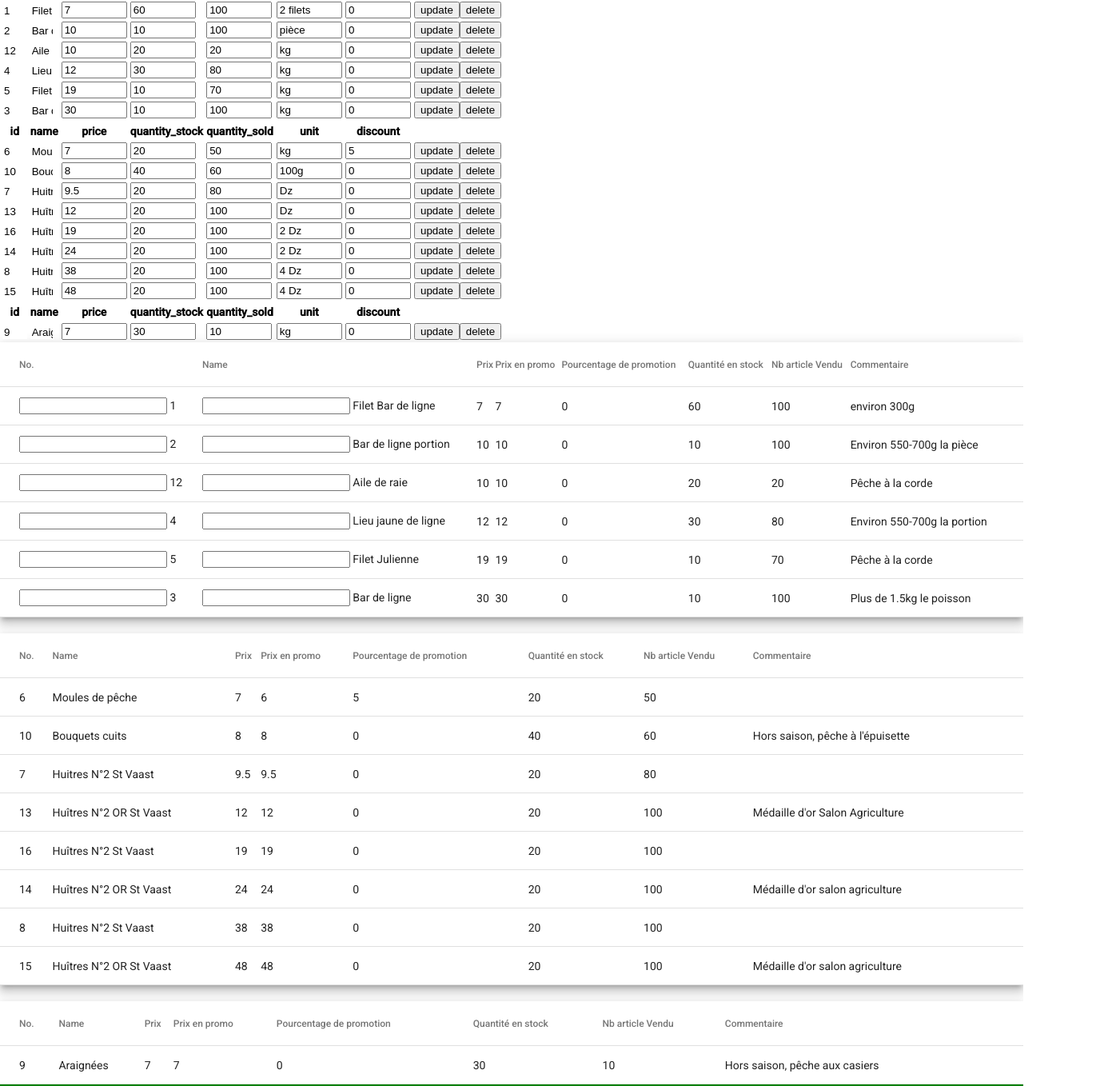
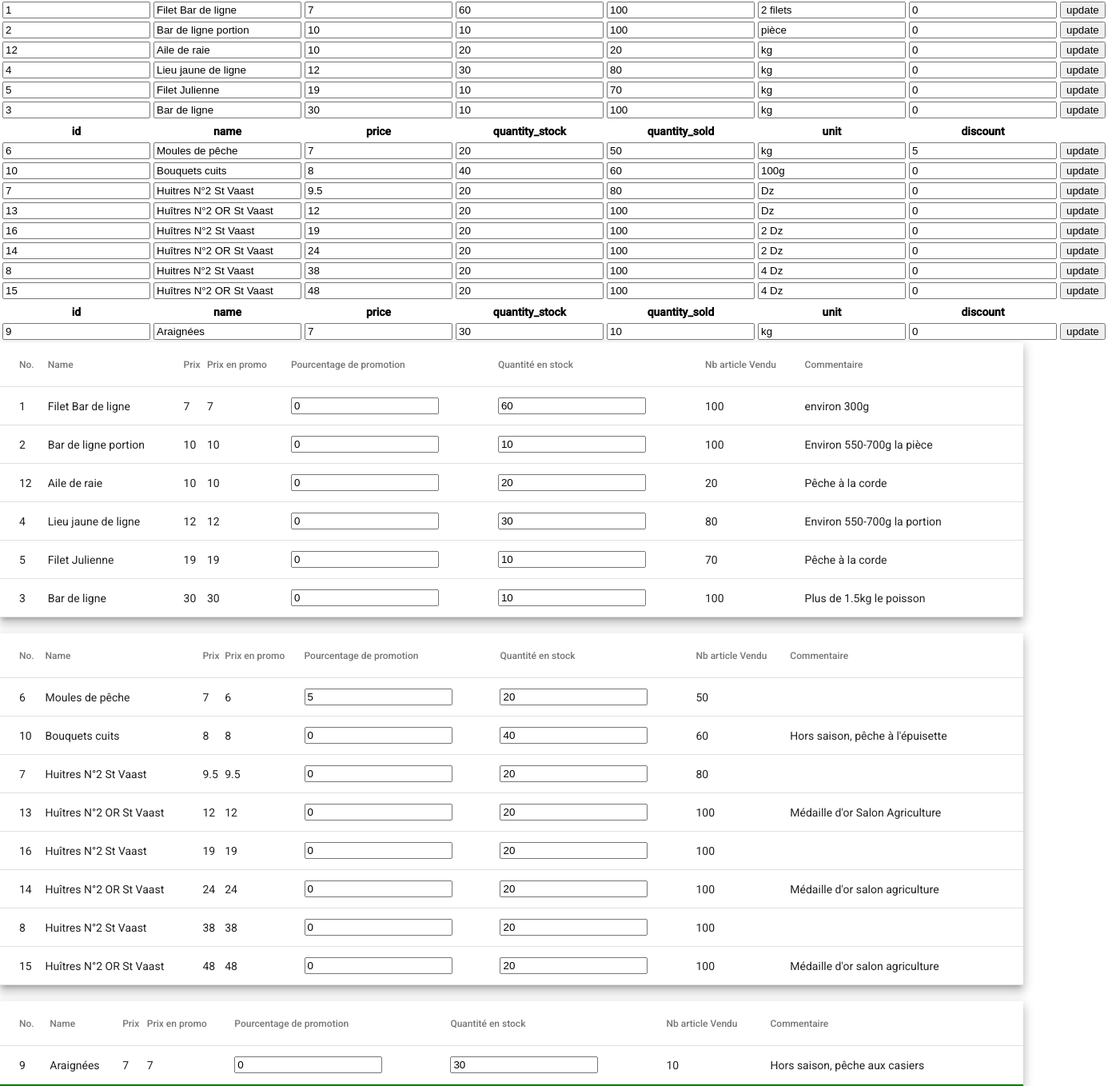
Before and after one commit to HugoMendes16/tib, an Angular app: page /details-produits in a window 1280 px wide. Shown: the part 73-1431 px from the top of the page at 80% size, 1386 px wide, since content can reach past the window. Built offline with nearby package versions, Linux system fonts and the light colour scheme.

Commit message:
ajout input tableau

```diff
--- a/src/app/my-table/my-table.component.css
+++ b/src/app/my-table/my-table.component.css
@@ -1,10 +1,10 @@
 
+table{
+    width: 100%;
+}
 
 input[data-type="id"],input[data-type="name"]{
     pointer-events: none;
-    width:2em;
-    border:0;
+    width: auto;
 
 }
-
-input{ max-width: 10ch;}
--- a/src/app/my-table/my-table.component.html
+++ b/src/app/my-table/my-table.component.html
@@ -1,18 +1,14 @@
 
 <table>
+
 <thead>
-
     <th *ngFor="let field of fields">{{field}}</th>
 </thead>
 
 
 <tr *ngFor="let p of products">
-    <td  *ngFor="let field of fields" >
+    <td  *ngFor="let field of fields" ><input [attr.data-type]="field"  [(ngModel)]="p[field]"/></td>
+    <td><button (click)="updateProduct(p.id)">update</button> </td>
+</tr>
 
-        <!-- <input [attr.data-type]="field"  [(ngModel)]={{p[field]}}/> -->
-        <input [attr.data-type]="field"  [(ngModel)]="p[field]"/>
-
-        </td>
-    <td><button (click)="updateProduct(p.id)">update</button>  <button (click)="delete(p.id)">delete</button></td>
-</tr>
 </table>
--- a/src/app/my-table/my-table.component.ts
+++ b/src/app/my-table/my-table.component.ts
@@ -20,20 +20,6 @@
 
 
   updateProduct(id:any){
-
-    console.log("updaating "+id)
-    console.log(typeof id)
-
     const product=this.products.filter(p=>p.id==id);
-
-
-    console.log(product)
-
-  }
-
-  delete(id:any){
-
-    console.log("deleting")
-
   }
 }
--- a/src/app/pages/details-produits/details-produits.component.html
+++ b/src/app/pages/details-produits/details-produits.component.html
@@ -1,45 +1,21 @@
-<!-- <header>
-    <h1 style="text-align: center">Details des produits</h1>
-</header>
- <li><a *ngFor = "let item of listeProduits"> <br>{{item.name}},{{item.id}},{{item.price}}</a></li>
- -->
-<!-- <li><a *ngFor = "let item0 of listePoissons"> <br>{{item0.name}}</a></li>
-<li><a *ngFor = "let item1 of listeFruitsMer"> <br>{{item1.name}}</a></li>
-<li><a *ngFor = "let item2 of listeCrustaces"> <br>{{item2.name}}</a></li> -->
-
-<!--
- <div *ngIf="unproduit!=null" style="text-align: center">
-    <br>{{unproduit.id}}
-    <br>{{unproduit.name}}
-    <br>{{unproduit.price}}
- </div> -->
 <app-my-table [products]="dataSource0"></app-my-table>
 <app-my-table [products]="dataSource1"></app-my-table>
 <app-my-table [products]="dataSource2"></app-my-table>
 
 
  <div>
+
+<!-- LISTE POISSON -->
     <table mat-table [hidden]="show0" [dataSource]="dataSource0" class="mat-elevation-z8">
-
-    <!--- Note that these columns can be defined in any order.
-          The actual rendered columns are set as a property on the row definition" -->
 
     <ng-container matColumnDef="id">
       <th mat-header-cell *matHeaderCellDef> No. </th>
-      <td mat-cell *matCellDef="let element">
-
-        <input/>
-
-
-        {{element.id}} </td>
+      <td mat-cell *matCellDef="let element">{{element.id}} </td>
     </ng-container>
 
     <ng-container matColumnDef="Nom">
       <th mat-header-cell *matHeaderCellDef> Name </th>
-      <td mat-cell *matCellDef="let element">
-        <input/>
-
-        {{element.name}} </td>
+      <td mat-cell *matCellDef="let element">{{element.name}} </td>
     </ng-container>
 
     <ng-container matColumnDef="Prix">
@@ -52,14 +28,24 @@
       <td mat-cell *matCellDef="let element"> {{element.price_on_sale}} </td>
     </ng-container>
 
+    <!-- <ng-container matColumnDef="unit">
+      <th mat-header-cell *matHeaderCellDef> unit </th>
+      <td mat-cell *matCellDef="let element"> {{element.unit}} </td>
+    </ng-container> -->
+
      <ng-container matColumnDef="% Promo">
       <th mat-header-cell *matHeaderCellDef> Pourcentage de promotion </th>
-      <td mat-cell *matCellDef="let element"> {{element.discount}} </td>
+      <td mat-cell *matCellDef="let element">
+        <input matInput value={{element.discount}}>
+      </td>
     </ng-container>
+
 
      <ng-container matColumnDef="Quantité en stock">
       <th mat-header-cell *matHeaderCellDef> Quantité en stock </th>
-      <td mat-cell *matCellDef="let element"> {{element.quantity_stock}} </td>
+      <td mat-cell *matCellDef="let element">
+        <input matInput value={{element.quantity_stock}}>
+      </td>
     </ng-container>
 
      <ng-container matColumnDef="Nb Article Vendu">
@@ -79,10 +65,9 @@
 
 <br>
 
+
+<!-- LISTE FRUIT DE MER -->
  <table mat-table [dataSource]="dataSource1" class="mat-elevation-z8">
-
-    <!--- Note that these columns can be defined in any order.
-          The actual rendered columns are set as a property on the row definition" -->
 
     <ng-container matColumnDef="id">
       <th mat-header-cell *matHeaderCellDef> No. </th>
@@ -106,12 +91,16 @@
 
      <ng-container matColumnDef="% Promo">
       <th mat-header-cell *matHeaderCellDef> Pourcentage de promotion </th>
-      <td mat-cell *matCellDef="let element"> {{element.discount}} </td>
+      <td mat-cell *matCellDef="let element">
+        <input matInput value={{element.discount}}>
+      </td>
     </ng-container>
 
      <ng-container matColumnDef="Quantité en stock">
       <th mat-header-cell *matHeaderCellDef> Quantité en stock </th>
-      <td mat-cell *matCellDef="let element"> {{element.quantity_stock}} </td>
+      <td mat-cell *matCellDef="let element">
+        <input matInput value={{element.quantity_stock}}>
+      </td>
     </ng-container>
 
      <ng-container matColumnDef="Nb Article Vendu">
@@ -130,10 +119,10 @@
 
 <br>
 
+
+
+<!-- LISTE CRUSTACES -->
  <table mat-table [dataSource]="dataSource2" class="mat-elevation-z8">
-
-    <!--- Note that these columns can be defined in any order.
-          The actual rendered columns are set as a property on the row definition" -->
 
     <ng-container matColumnDef="id">
       <th mat-header-cell *matHeaderCellDef> No. </th>
@@ -157,12 +146,16 @@
 
      <ng-container matColumnDef="% Promo">
       <th mat-header-cell *matHeaderCellDef> Pourcentage de promotion </th>
-      <td mat-cell *matCellDef="let element"> {{element.discount}} </td>
+      <td mat-cell *matCellDef="let element">
+        <input matInput value={{element.discount}}>
+      </td>
     </ng-container>
 
      <ng-container matColumnDef="Quantité en stock">
       <th mat-header-cell *matHeaderCellDef> Quantité en stock </th>
-      <td mat-cell *matCellDef="let element"> {{element.quantity_stock}} </td>
+      <td mat-cell *matCellDef="let element">
+        <input matInput value={{element.quantity_stock}}>
+      </td>
     </ng-container>
 
      <ng-container matColumnDef="Nb Article Vendu">
--- a/src/app/pages/details-produits/details-produits.component.ts
+++ b/src/app/pages/details-produits/details-produits.component.ts
@@ -11,7 +11,8 @@
 
 export class DetailsProduitsComponent implements OnInit {
 
-  displayedColumns: string[] = ['id', 'Nom', 'Prix', 'Prix en promo','% Promo','Quantité en stock','Nb Article Vendu','Commentaire'];  listeProduits: Product[] = [];
+  displayedColumns: string[] = ['id', 'Nom', 'Prix', 'Prix en promo','% Promo','Quantité en stock','Nb Article Vendu','Commentaire'];
+  listeProduits: Product[] = [];
   dataSource0: Product[] = [];
   dataSource1: Product[] = [];
   dataSource2: Product[] = [];
```
